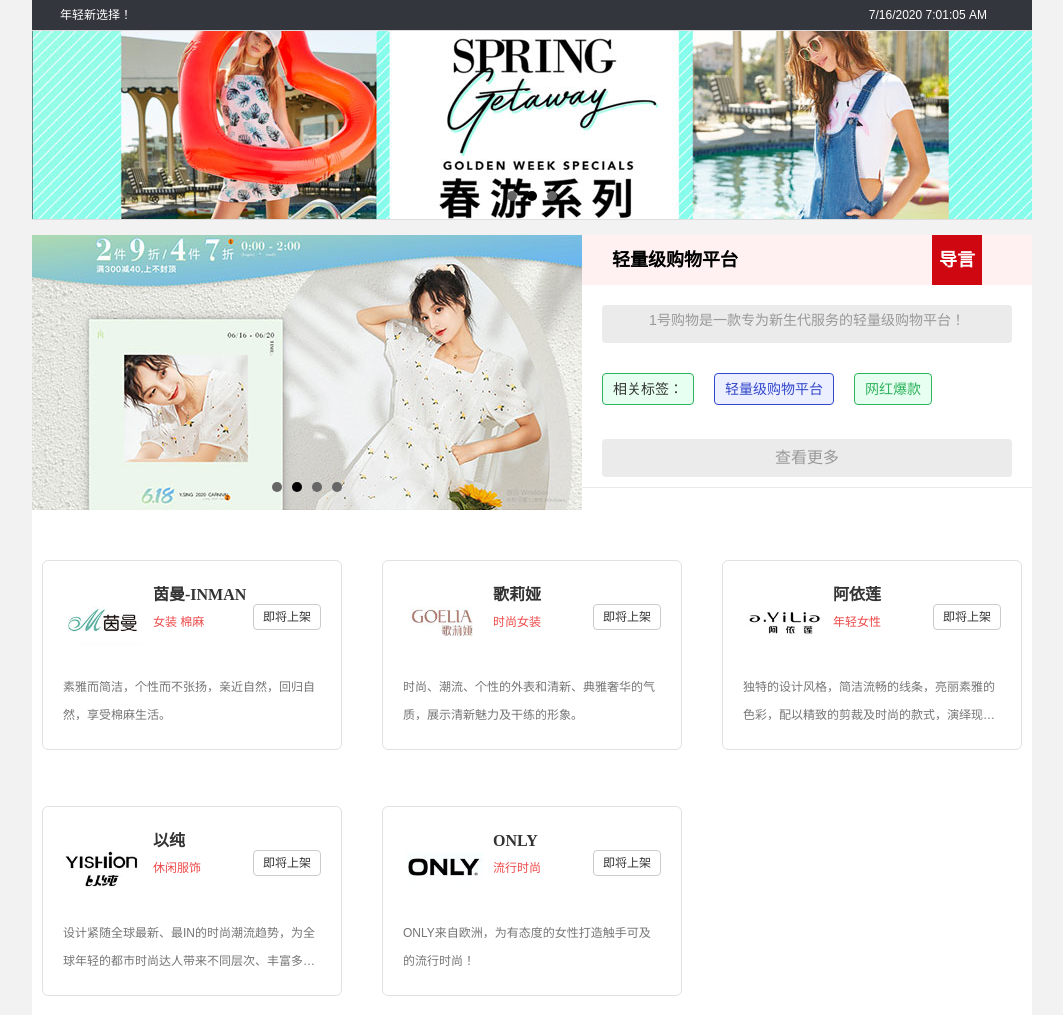
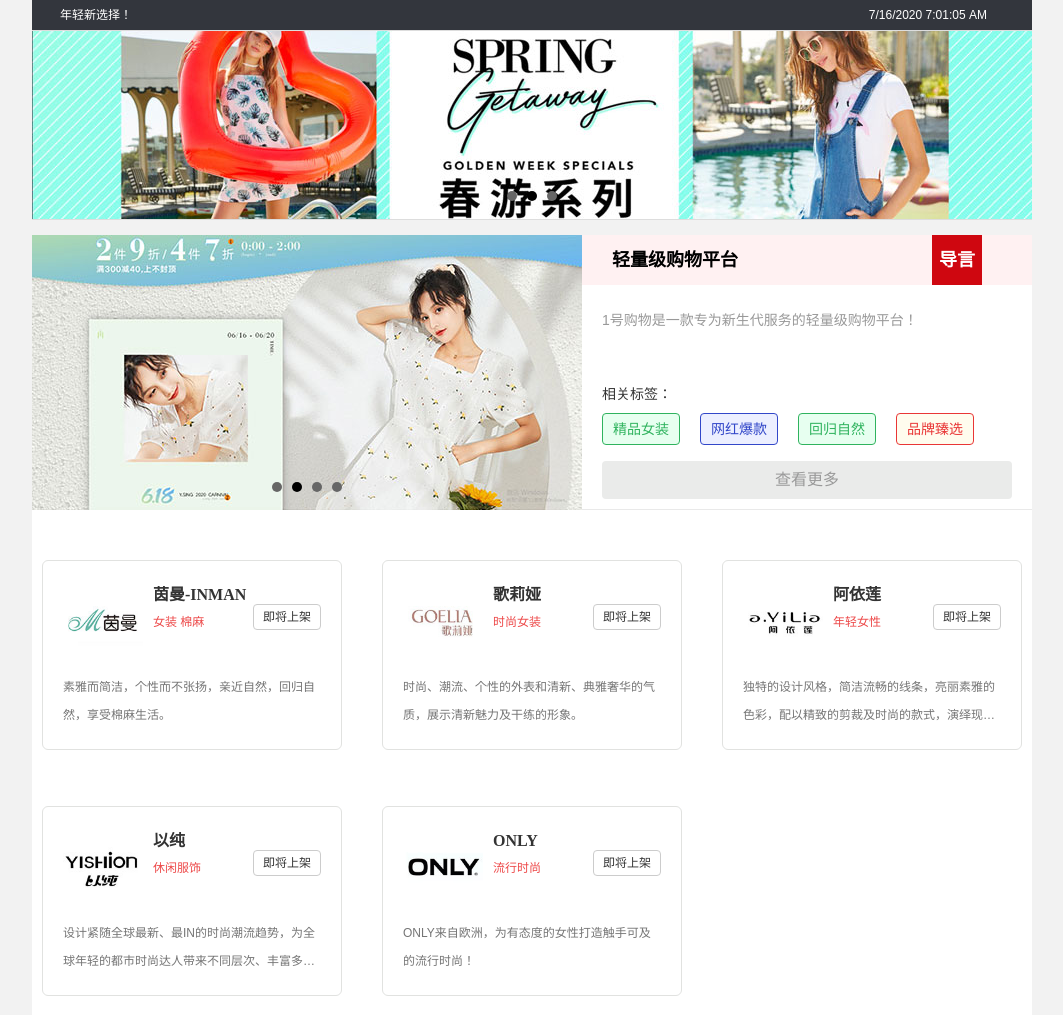
Before and after one commit to tangguotang/1hao, a plain HTML site: page index.html in a window 1280 px wide. Shown: the top 1015 px of the page, without its empty margins (108-1171 px from the left). Drawn offline with Linux system fonts and the light colour scheme; a script that the page names is missing.

Commit message:
更一下大厅-第四次更新

```diff
--- a/index.html
+++ b/index.html
@@ -59,7 +59,7 @@
   <body>
 
     <div class="glo-top glo-top-cen website-nav">
-      <span class="web-nav-tit">年轻新选择！&nbsp;&nbsp;&nbsp;&nbsp;&nbsp;&nbsp;&nbsp;&nbsp;&nbsp;&nbsp;&nbsp;&nbsp;&nbsp;&nbsp;&nbsp;&nbsp;&nbsp;&nbsp;&nbsp;&nbsp;&nbsp;&nbsp;&nbsp;&nbsp;&nbsp;&nbsp;&nbsp;&nbsp;&nbsp;&nbsp;&nbsp;&nbsp;&nbsp;&nbsp;&nbsp;&nbsp;&nbsp;&nbsp;&nbsp;&nbsp;&nbsp;&nbsp;&nbsp;&nbsp;&nbsp;&nbsp;&nbsp;&nbsp;&nbsp;&nbsp;&nbsp;&nbsp;&nbsp;&nbsp;&nbsp;&nbsp;&nbsp;&nbsp;&nbsp;&nbsp;&nbsp;&nbsp;&nbsp;&nbsp;&nbsp;&nbsp;&nbsp;&nbsp;&nbsp;&nbsp;&nbsp;&nbsp;&nbsp;&nbsp;&nbsp;&nbsp;&nbsp;&nbsp;&nbsp;&nbsp;&nbsp;&nbsp;&nbsp;&nbsp;&nbsp;&nbsp;&nbsp;&nbsp;&nbsp;&nbsp;&nbsp;&nbsp;&nbsp;&nbsp;&nbsp;&nbsp;&nbsp;&nbsp;&nbsp;&nbsp;&nbsp;&nbsp;&nbsp;&nbsp;&nbsp;&nbsp;&nbsp;&nbsp;&nbsp;&nbsp;&nbsp;&nbsp;&nbsp;&nbsp;&nbsp;&nbsp;&nbsp;&nbsp;&nbsp;&nbsp;&nbsp;&nbsp;&nbsp;&nbsp;&nbsp;&nbsp;&nbsp;&nbsp;&nbsp;&nbsp;&nbsp;&nbsp;&nbsp;&nbsp;&nbsp;&nbsp;&nbsp;&nbsp;&nbsp;&nbsp;&nbsp;&nbsp;&nbsp;&nbsp;&nbsp;&nbsp;&nbsp;&nbsp;&nbsp;&nbsp;&nbsp;&nbsp;&nbsp;&nbsp;&nbsp;&nbsp;&nbsp;&nbsp;&nbsp;&nbsp;&nbsp;&nbsp;&nbsp;&nbsp;&nbsp;&nbsp;&nbsp;&nbsp;&nbsp;&nbsp;&nbsp;&nbsp;&nbsp;&nbsp;&nbsp;&nbsp;&nbsp;&nbsp;&nbsp;&nbsp;&nbsp;&nbsp;&nbsp;&nbsp;&nbsp;&nbsp;&nbsp;&nbsp;&nbsp;&nbsp;&nbsp;&nbsp;&nbsp;&nbsp;&nbsp;&nbsp;&nbsp;&nbsp;&nbsp;&nbsp;&nbsp;&nbsp;&nbsp;&nbsp;&nbsp;&nbsp;&nbsp;&nbsp;&nbsp;&nbsp;&nbsp;&nbsp;&nbsp;&nbsp;&nbsp;&nbsp;&nbsp;&nbsp;&nbsp;&nbsp;&nbsp;<a id="time" ><a> </span>
+      <span class="web-nav-tit">年轻新选择！&nbsp;&nbsp;&nbsp;&nbsp;&nbsp;&nbsp;&nbsp;&nbsp;&nbsp;&nbsp;&nbsp;&nbsp;&nbsp;&nbsp;&nbsp;&nbsp;&nbsp;&nbsp;&nbsp;&nbsp;&nbsp;&nbsp;&nbsp;&nbsp;&nbsp;&nbsp;&nbsp;&nbsp;&nbsp;&nbsp;&nbsp;&nbsp;&nbsp;&nbsp;&nbsp;&nbsp;&nbsp;&nbsp;&nbsp;&nbsp;&nbsp;&nbsp;&nbsp;&nbsp;&nbsp;&nbsp;&nbsp;&nbsp;&nbsp;&nbsp;&nbsp;&nbsp;&nbsp;&nbsp;&nbsp;&nbsp;&nbsp;&nbsp;&nbsp;&nbsp;&nbsp;&nbsp;&nbsp;&nbsp;&nbsp;&nbsp;&nbsp;&nbsp;&nbsp;&nbsp;&nbsp;&nbsp;&nbsp;&nbsp;&nbsp;&nbsp;&nbsp;&nbsp;&nbsp;&nbsp;&nbsp;&nbsp;&nbsp;&nbsp;&nbsp;&nbsp;&nbsp;&nbsp;&nbsp;&nbsp;&nbsp;&nbsp;&nbsp;&nbsp;&nbsp;&nbsp;&nbsp;&nbsp;&nbsp;&nbsp;&nbsp;&nbsp;&nbsp;&nbsp;&nbsp;&nbsp;&nbsp;&nbsp;&nbsp;&nbsp;&nbsp;&nbsp;&nbsp;&nbsp;&nbsp;&nbsp;&nbsp;&nbsp;&nbsp;&nbsp;&nbsp;&nbsp;&nbsp;&nbsp;&nbsp;&nbsp;&nbsp;&nbsp;&nbsp;&nbsp;&nbsp;&nbsp;&nbsp;&nbsp;&nbsp;&nbsp;&nbsp;&nbsp;&nbsp;&nbsp;&nbsp;&nbsp;&nbsp;&nbsp;&nbsp;&nbsp;&nbsp;&nbsp;&nbsp;&nbsp;&nbsp;&nbsp;&nbsp;&nbsp;&nbsp;&nbsp;&nbsp;&nbsp;&nbsp;&nbsp;&nbsp;&nbsp;&nbsp;&nbsp;&nbsp;&nbsp;&nbsp;&nbsp;&nbsp;&nbsp;&nbsp;&nbsp;&nbsp;&nbsp;&nbsp;&nbsp;&nbsp;&nbsp;&nbsp;&nbsp;&nbsp;&nbsp;&nbsp;&nbsp;&nbsp;&nbsp;&nbsp;&nbsp;&nbsp;&nbsp;&nbsp;&nbsp;&nbsp;&nbsp;&nbsp;&nbsp;&nbsp;&nbsp;&nbsp;&nbsp;&nbsp;&nbsp;&nbsp;&nbsp;&nbsp;&nbsp;&nbsp;&nbsp;&nbsp;&nbsp;&nbsp;&nbsp;&nbsp;&nbsp;&nbsp;&nbsp;&nbsp;&nbsp;&nbsp;&nbsp;&nbsp;<a id="time" ></a> </span>
       <div class="website-navbox"></div>
     </div>
     <div class="glo-head glo-head-top">
@@ -99,7 +99,7 @@
         <div class="z_ban_r">
             <div class="bannerPc banner banner2">
                 <ul class="bxslider">
-                    <li><img src="./1haoshop/min_0.png" alt="" title=""/> </li>
+                    <li><img src="./1haoshop/min_0.jpg" alt="" title=""/> </li>
                     <li><img src="./1haoshop/min_1.jpg" alt="" title=""/></li>
                     <li><img src="./1haoshop/min_2.jpg" alt="" title=""/></li>
                     <li><img src="./1haoshop/min_3.jpg" alt="" title=""/> </li>
@@ -135,8 +135,10 @@
               1号购物是一款专为新生代服务的轻量级购物平台！
             </p>
             <div class="z_tag">
-              <span>相关标签：</span><a href="http://www.1haoshop.com//" target="_blank">轻量级购物平台</a>
+              <span>相关标签：</span><a href="http://www.1haoshop.com//" target="_blank">精品女装</a>
 			  <a href="http://www.1haoshop.com//" target="_blank">网红爆款</a>
+			  <a href="http://www.1haoshop.com//" target="_blank">回归自然</a>
+			  <a href="http://www.1haoshop.com//" target="_blank">品牌臻选</a>
             </div><a href="http://www.1haoshop.com//">查看更多</a>
           </div>
         </div>
```
